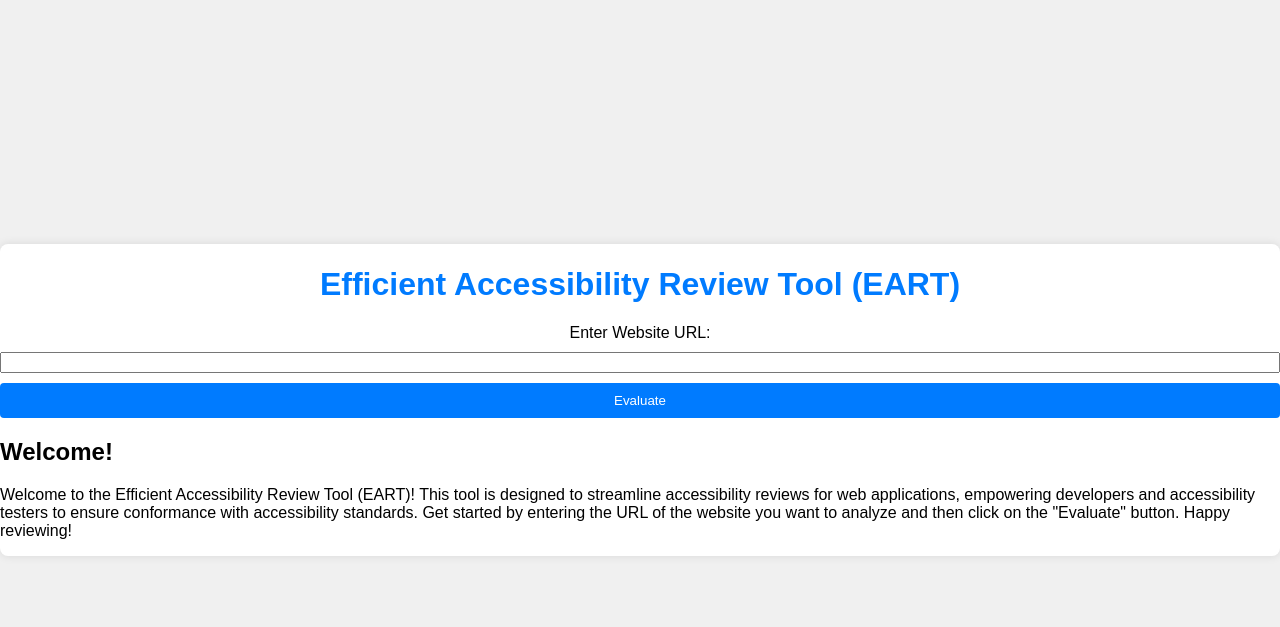
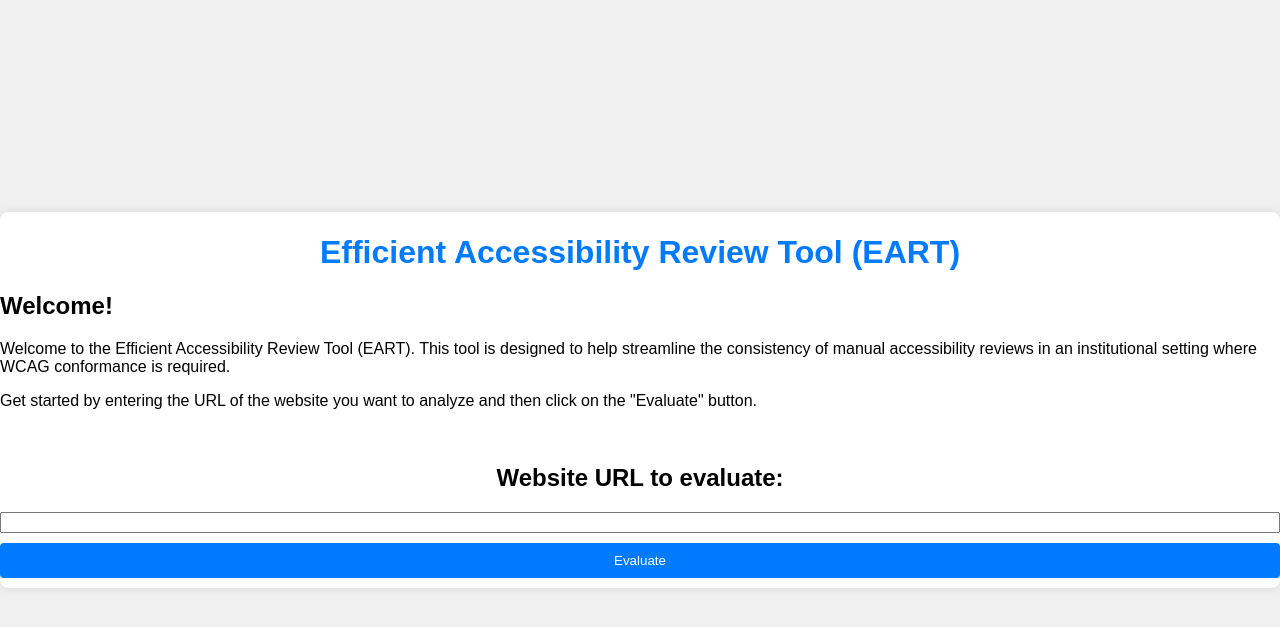
Before and after one commit to wwu-webtech/EART, a Flask app: page / in a window 1280 px wide. Shown: the top 627 px of the page. Run offline with Flask 3, Linux system fonts and the light colour scheme; some libraries are stand-ins or nearby versions.

Commit message:
minor language changes.

```diff
--- a/templates/index.html
+++ b/templates/index.html
@@ -40,17 +40,30 @@
         <div class="region-wrapper">
           <div class="app-container">
             <h1>Efficient Accessibility Review Tool (EART)</h1>
+
+            <h2>Welcome!</h2>
+
+            <p>Welcome to the Efficient Accessibility Review Tool (EART). This tool is designed to help streamline the consistency of manual accessibility reviews in an institutional setting where WCAG conformance is required.
+            </p>
+            <p>
+              Get started by entering the URL of the website you want to analyze and then click on the "Evaluate" button.
+            </p>
+<br>
+
+
+
             <form id="urlForm" action="/" method="post" onsubmit="AutofillOnSubmit(event)">
               <!-- Ensure the label is properly included -->
-              <label for="url">Enter Website URL:</label>
+              <label for="url"><h2>Website URL to evaluate:</h2>
+              </label>
               <input type="text" id="url" name="url">
               <input type="submit" value="Evaluate">
             </form>
 
-            <h2>Welcome!</h2>
+            </div> <!-- class "app-container"   -->
 
-            <p>Welcome to the Efficient Accessibility Review Tool (EART)! This tool is designed to streamline accessibility reviews for web applications, empowering developers and accessibility testers to ensure conformance with accessibility standards. Get started by entering the URL of the website you want to analyze and then click on the "Evaluate" button. Happy reviewing!</p>
-          </div> <!-- class "app-container"   -->
+
+
         </div> <!-- class region-wrapper  -->
       </div> <!-- class "page-content" -->
     </main>
```
Also changed, not shown: templates/result.html (+7 -2 lines), README.md.
